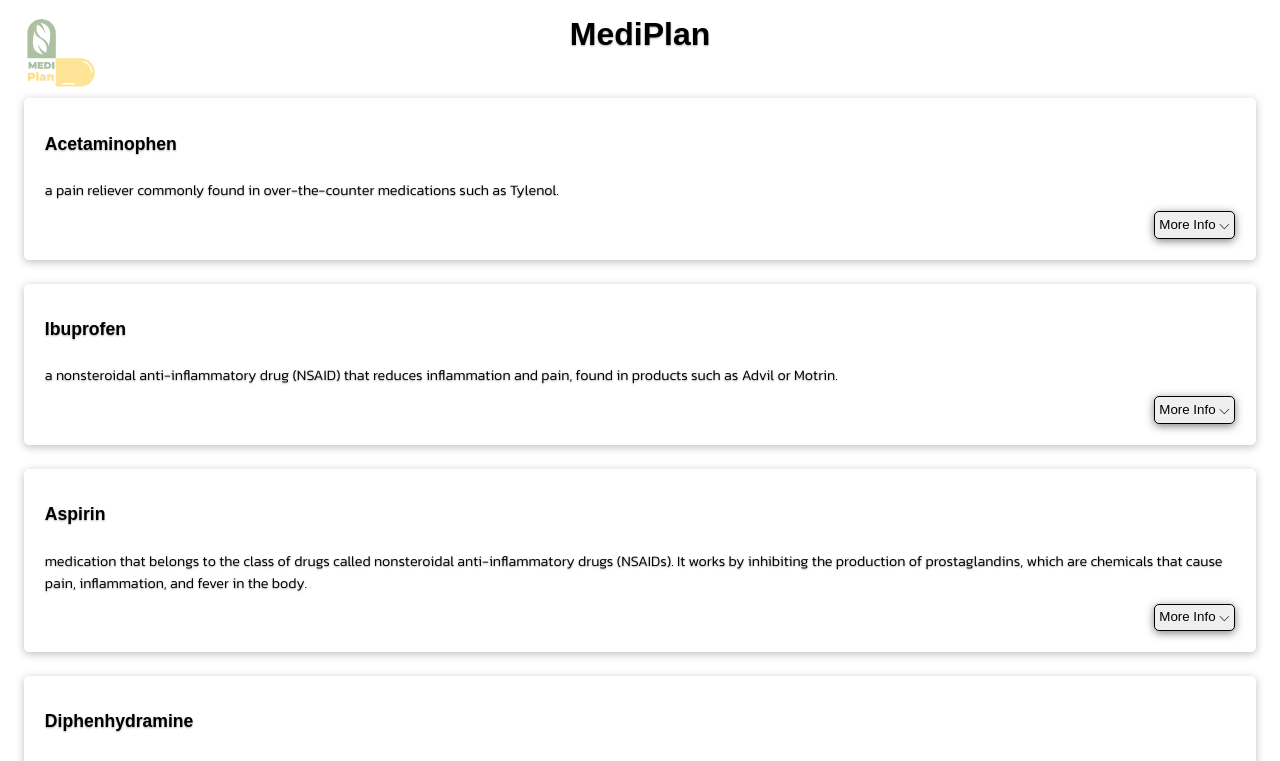
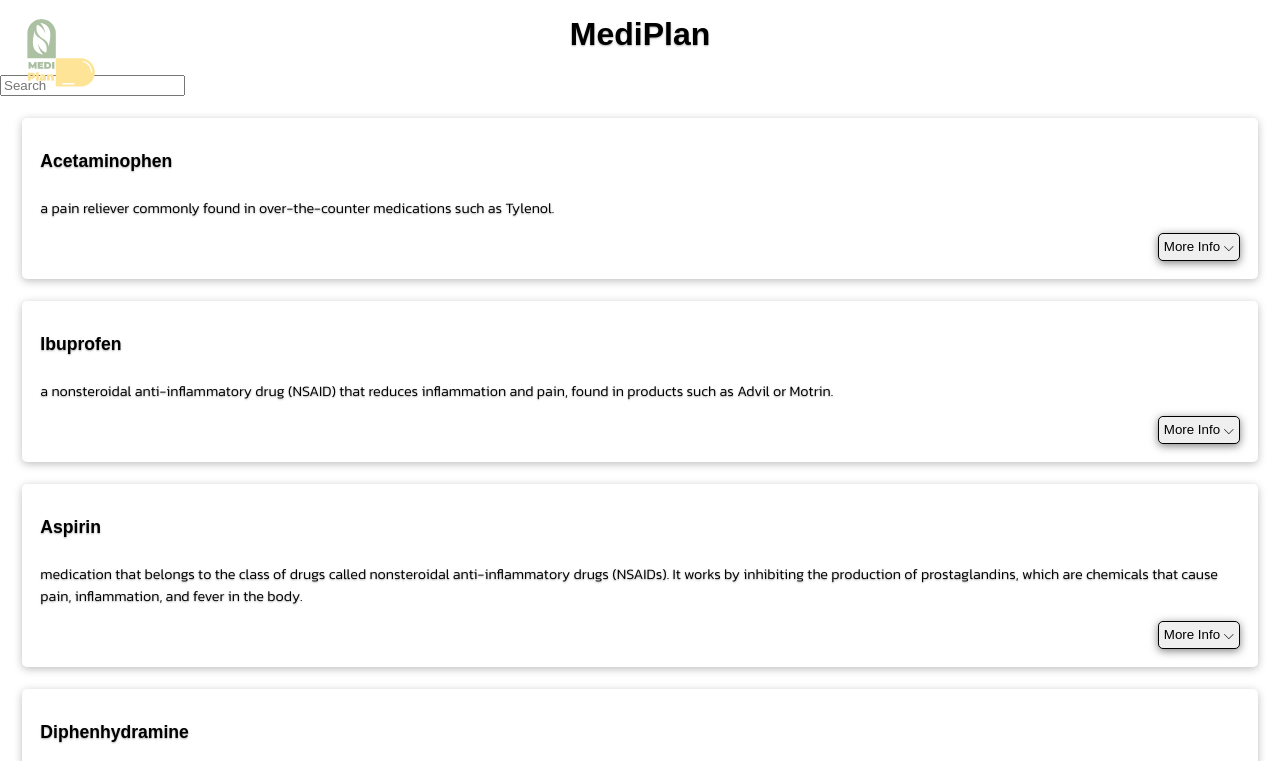
Before and after one commit to REFAEI91/capstone-project, a Next.js app: page / in a window 1280 px wide. Shown: the top 761 px of the page. Built offline with nearby package versions, Linux system fonts and the light colour scheme; a web font is replaced by a local one.

Commit message:
search bar without function

```diff
--- a/components/Card.js
+++ b/components/Card.js
@@ -23,12 +23,7 @@ const Title = styled.h2`
   text-shadow: 0 1px 2px rgba(0, 0, 0, 0.32);
   font-family: ${goldman.style.fontFamily};
 `;
-const Summary = styled.p`
-  font-size: 0.9rem;
-  margin-bottom: 10px;
-  text-shadow: 0 1px 2px rgba(0, 0, 0, 0.32);
-  word-wrap: break-word;
-`;
+const Summary = styled.p``;
 const Button = styled.button`
   justify-self: flex-end;
   color: black;
--- a/components/CardList.js
+++ b/components/CardList.js
@@ -9,6 +9,10 @@ const List = styled.ul`
 
 export default function CardList() {
   return (
+    <>
+      <section>
+        <input type="text" placeholder="Search" />
+      </section>
       <List>
         {medications.map((medication) => (
           <li key={medication.id}>
@@ -16,5 +20,6 @@ export default function CardList() {
           </li>
         ))}
       </List>
+    </>
   );
 }
--- a/styles.js
+++ b/styles.js
@@ -15,6 +15,9 @@ export default createGlobalStyle`
   }
 
   body {
+    font-size: 0.9rem;
+  margin-bottom: 10px;
+  text-shadow: 0 1px 2px rgba(0, 0, 0, 0.32);
     margin: 0;
     background-color:lightyellow orchid;
     font-family: ${kanit.style.fontFamily};
```
Lines whose indentation alone changed are shown as unchanged.
